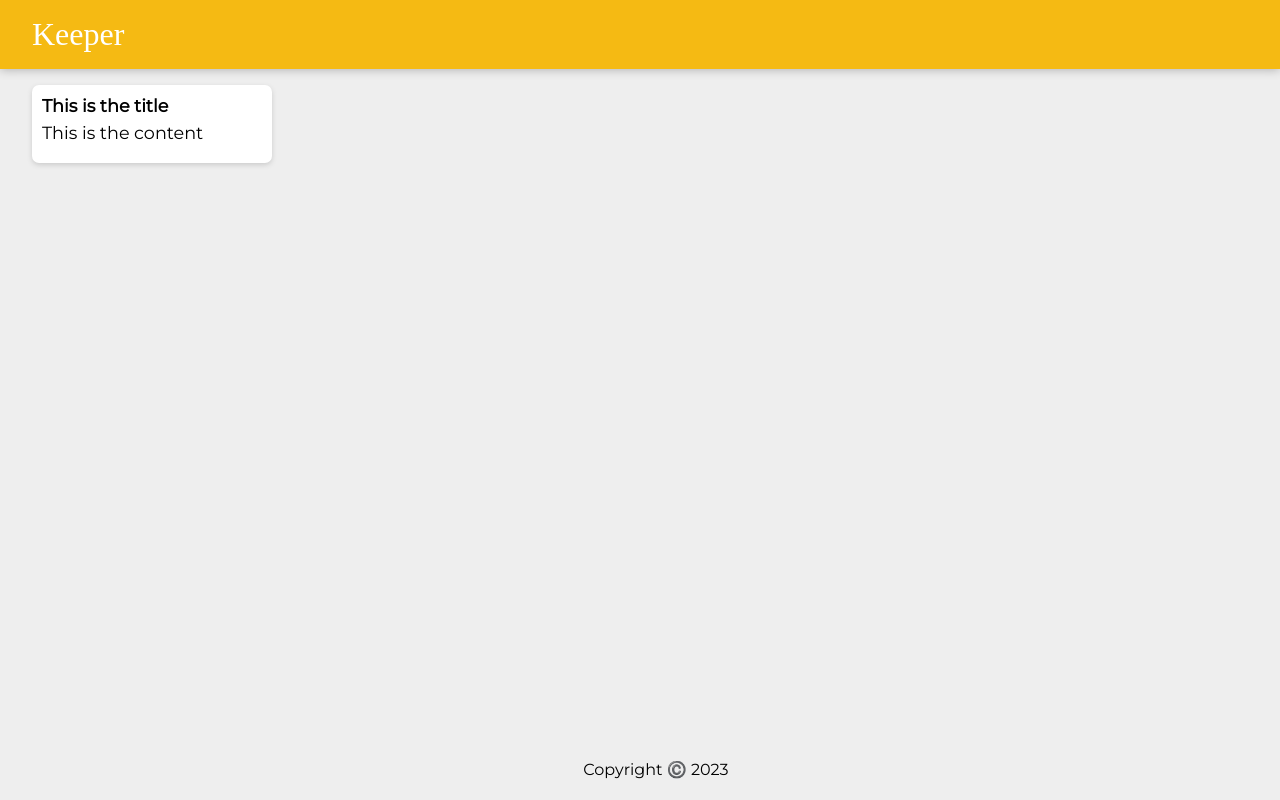
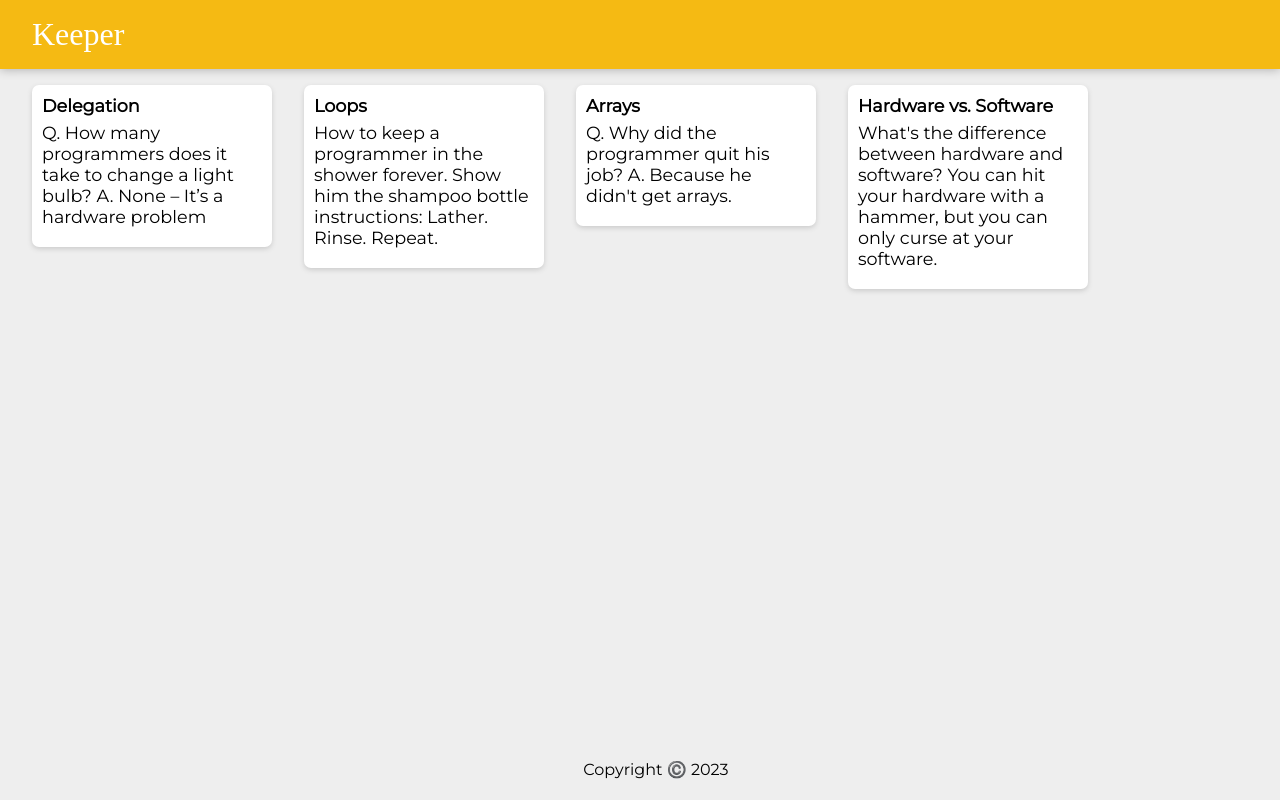
Before and after one commit to willywin99/Keeper-App, a React (Create React App) app: page / in a window 1280 px wide. Built offline with nearby package versions, Linux system fonts and the light colour scheme; a web font is replaced by a local one.

Commit message:
feat: Keeper App part 2 completed

```diff
--- a/src/components/App.jsx
+++ b/src/components/App.jsx
@@ -2,12 +2,21 @@
 import Header from "./Header";
 import Footer from "./Footer";
 import Note from "./Note";
+import notes from "../notes";
+
+
 
 function App() {
 	return(
 		<div>
 			<Header />
-            <Note />
+			{notes.map(noteItem =>
+				<Note
+					key={noteItem.key}
+					title={noteItem.title}
+					content={noteItem.content}
+				/>
+			)}
 			<Footer />
 		</div>
 	);
--- a/src/components/Note.jsx
+++ b/src/components/Note.jsx
@@ -1,12 +1,12 @@
 import React from 'react';
 
-function Note() {
-    return (
-        <div className='note'>
-            <h1>This is the title</h1>
-            <p>This is the content</p>
-        </div>
-    );
+function Note(props) {
+	return (
+		<div className='note'>
+			<h1>{props.title}</h1>
+			<p>{props.content}</p>
+		</div>
+	);
 }
 
 export default Note;
--- a/src/index.js
+++ b/src/index.js
@@ -6,3 +6,5 @@
   <App/>,
   document.getElementById('root')
 );
+
+// Challenge. Render all the notes inside notes.js as a seprate Note component.
--- /dev/null
+++ b/src/notes.js
@@ -0,0 +1,28 @@
+const notes = [
+	{
+		key: 1,
+		title: "Delegation",
+		content:
+		"Q. How many programmers does it take to change a light bulb? A. None – It’s a hardware problem"
+	},
+	{
+		key: 2,
+		title: "Loops",
+		content:
+		"How to keep a programmer in the shower forever. Show him the shampoo bottle instructions: Lather. Rinse. Repeat."
+	},
+	{
+		key: 3,
+		title: "Arrays",
+		content:
+		"Q. Why did the programmer quit his job? A. Because he didn't get arrays."
+	},
+	{
+		key: 4,
+		title: "Hardware vs. Software",
+		content:
+		"What's the difference between hardware and software? You can hit your hardware with a hammer, but you can only curse at your software."
+	}
+];
+
+export default notes;
```
Lines whose indentation alone changed are shown as unchanged.
